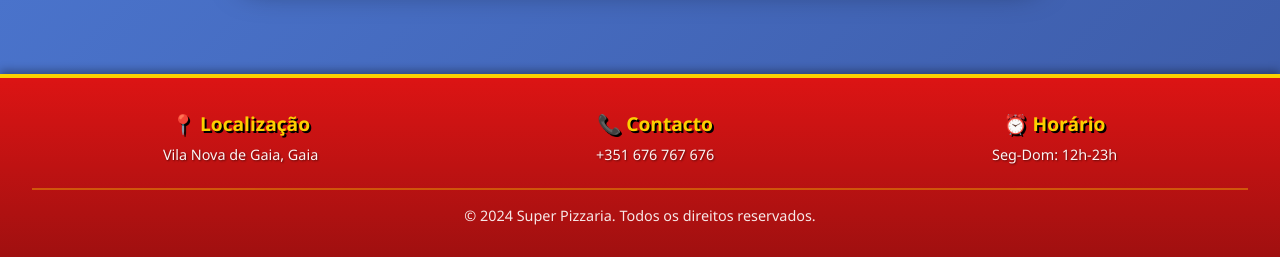
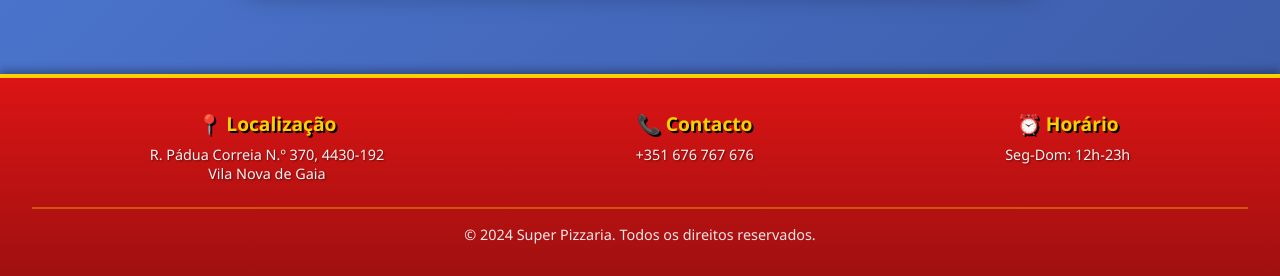
Before and after one commit to SuperPizzariaa/Site, a plain HTML site: page galeria.html in a window 1280 px wide. Shown: the part 2046-2322 px from the top of the page. Drawn offline with Linux system fonts and the light colour scheme.

Commit message:
Update galeria.html

```diff
--- a/galeria.html
+++ b/galeria.html
@@ -155,7 +155,7 @@
         <div class="footer-content">
             <div class="footer-section">
                 <h3>📍 Localização</h3>
-                <p>Vila Nova de Gaia, Gaia</p>
+                <p>R. Pádua Correia N.º 370, 4430-192 <br> Vila Nova de Gaia</p>
             </div>
             <div class="footer-section">
                 <h3>📞 Contacto</h3>
```
